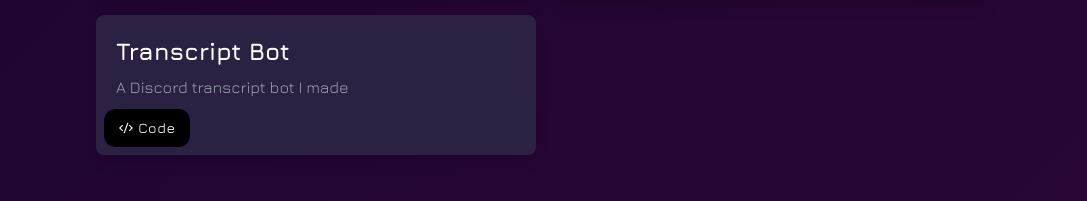
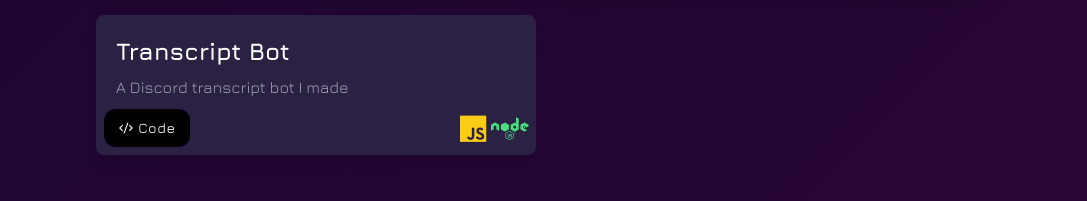
Before and after one commit to MrOrdenador/Portfolio, a plain HTML site: page index.html in a window 1280 px wide. Shown: the part 1021-1222 px from the top of the page, without its empty margins (96-1183 px from the left). Drawn offline with nearby package versions, Linux system fonts and the light colour scheme; no server answers.

Commit message:
Fixxed the techonologies

```diff
--- a/index.html
+++ b/index.html
@@ -296,6 +296,22 @@
             </button>
           </a>
         </div>
+        <div class="absolute bottom-2 right-2 flex space-x-1">
+          <a
+            href="https://javascript.com"
+            target="_blank"
+            class="text-yellow-400 text-2xl sm:text-3xl"
+          >
+            <i class="fa-brands fa-js"></i>
+          </a>
+          <a
+            href="https://nodejs.org"
+            target="_blank"
+            class="text-green-400 text-2xl sm:text-3xl"
+          >
+            <i class="fa-brands fa-node"></i>
+          </a>
+        </div>
       </div>
     </div>
   </section>
```
Lines whose indentation alone changed are shown as unchanged.
